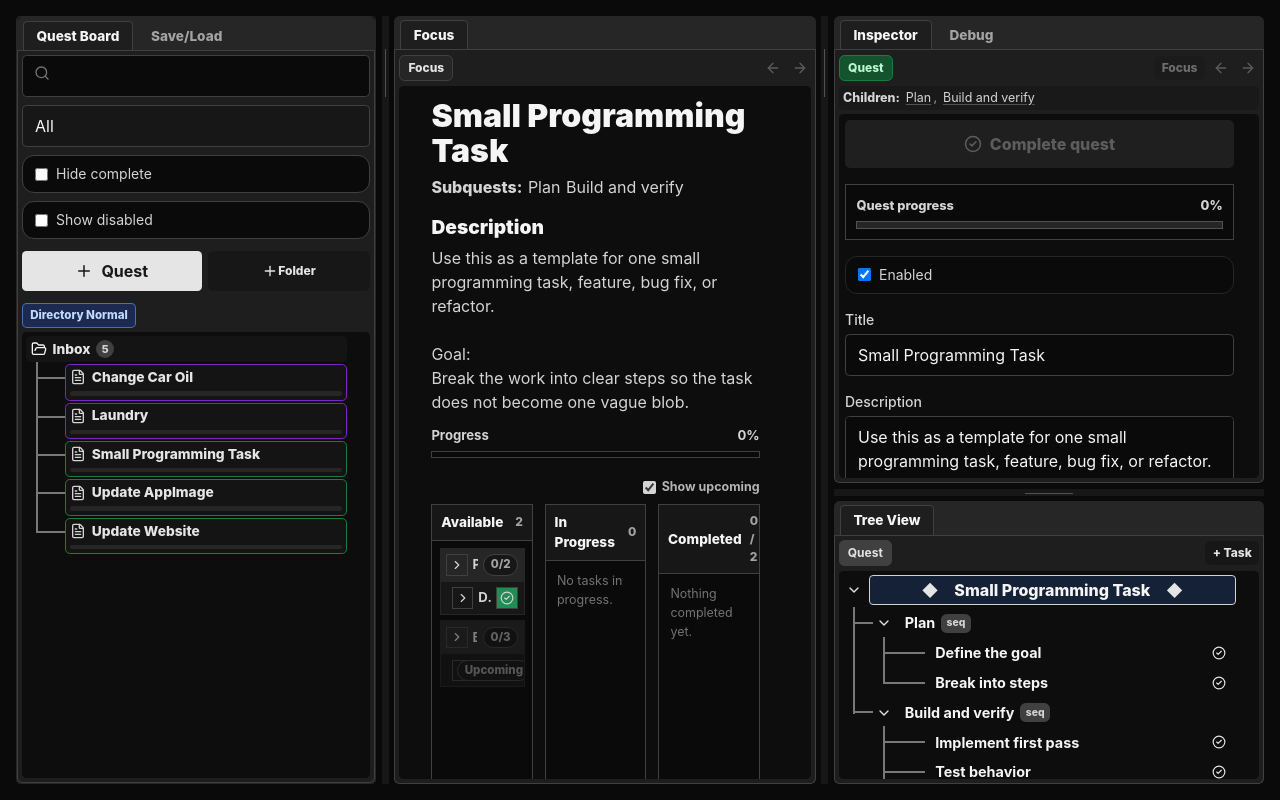
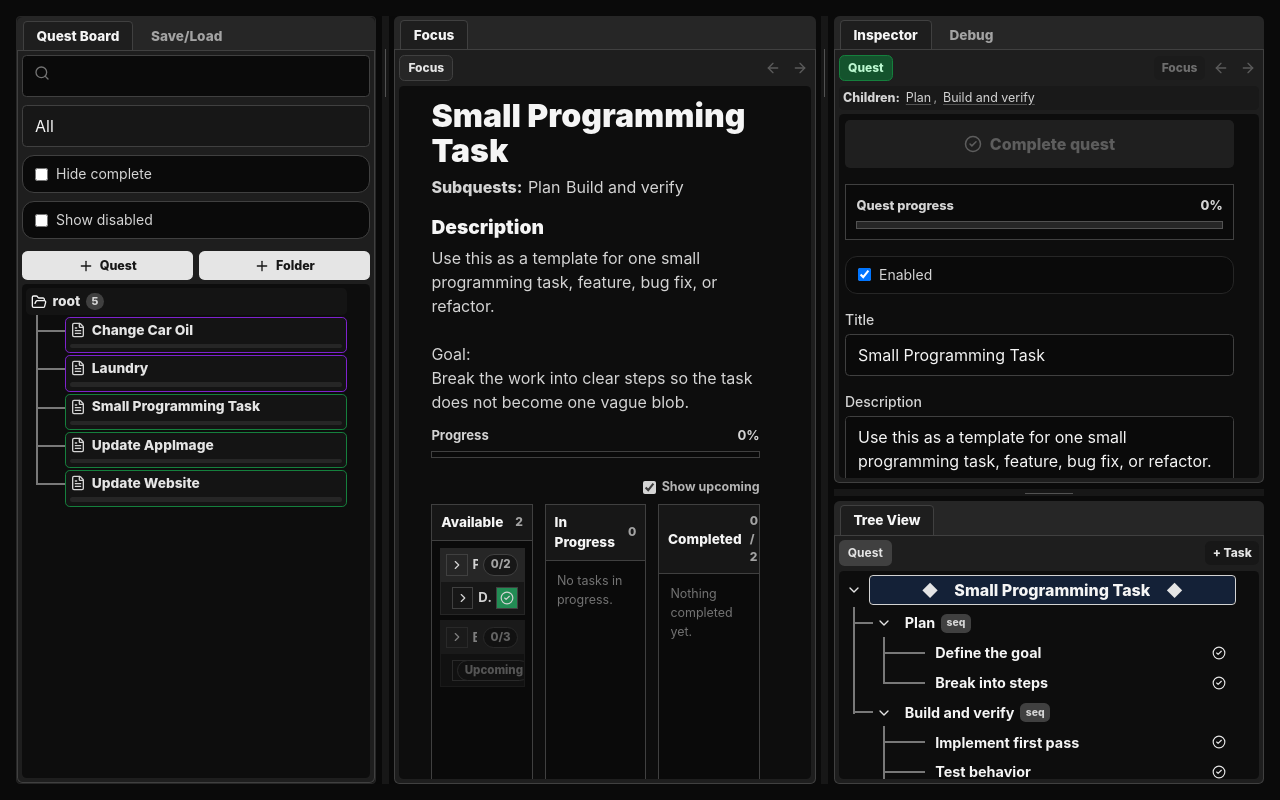
Before and after one commit to DinoDavinci/dinos-certified-audhd-planner, a React (Vite) app: page / in a window 1280 px wide. Built offline with nearby package versions, Linux system fonts and the light colour scheme.

Commit message:
ui cleanup for quest board

```diff
--- a/src/App.jsx
+++ b/src/App.jsx
@@ -31,6 +31,11 @@ import {
   runDailyMaintenance,
   selectionKey,
   getTreeContext,
+  renameQuestFolderInList,
+  deleteQuestFolderFromList,
+  moveQuestToFolderInList,
+  isFolderDescendantInList,
+  moveQuestFolderToFolderInList,
 } from "./models/appModel";
 
 import {
@@ -277,11 +282,7 @@ export default function App() {
 
     setData((old) => ({
       ...old,
-      folders: (old.folders || []).map((item) =>
-        item.id === folderId
-          ? { ...item, title: title.trim(), updatedAt: new Date().toISOString() }
-          : item
-      ),
+      folders: renameQuestFolderInList(old.folders || [], folderId, title.trim()),
     }));
   }
 
@@ -300,7 +301,7 @@ export default function App() {
 
     setData((old) => ({
       ...old,
-      folders: (old.folders || []).filter((folder) => folder.id !== folderId),
+      folders: deleteQuestFolderFromList(old.folders || [], folderId),
     }));
 
     if (selectedFolderId === folderId) setSelectedFolderId(null);
@@ -309,27 +310,8 @@ export default function App() {
   function moveQuestToFolder(questId, folderId) {
     setData((old) => ({
       ...old,
-      quests: (old.quests || []).map((quest) =>
-        quest.id === questId
-          ? { ...quest, folderId: folderId || null }
-          : quest
-      ),
+      quests: moveQuestToFolderInList(old.quests || [], questId, folderId),
     }));
-  }
-
-  function isFolderDescendant(folderId, possibleAncestorId, folders = data.folders || []) {
-    let current = folders.find((folder) => folder.id === folderId) || null;
-    const guard = new Set();
-
-    while (current) {
-      if (current.parentId === possibleAncestorId) return true;
-      if (!current.parentId || guard.has(current.parentId)) return false;
-
-      guard.add(current.parentId);
-      current = folders.find((folder) => folder.id === current.parentId) || null;
-    }
-
-    return false;
   }
 
   function moveQuestFolderToFolder(folderId, parentId) {
@@ -342,18 +324,14 @@ export default function App() {
       return;
     }
 
-    if (nextParentId && isFolderDescendant(nextParentId, folderId)) {
+    if (nextParentId && isFolderDescendantInList(data.folders || [], nextParentId, folderId)) {
       window.alert("A folder cannot be moved into one of its own child folders.");
       return;
     }
 
     setData((old) => ({
       ...old,
-      folders: (old.folders || []).map((folder) =>
-        folder.id === folderId
-          ? { ...folder, parentId: nextParentId, updatedAt: new Date().toISOString() }
-          : folder
-      ),
+      folders: moveQuestFolderToFolderInList(old.folders || [], folderId, nextParentId),
     }));
 
     if (nextParentId) {
@@ -1506,6 +1484,21 @@ function DarkStyles() {
       .quest-directory-toolbar-row > button {
         flex: 1 1 0;
       }
+      .quest-directory-create-button {
+        display: inline-flex;
+        align-items: center;
+        justify-content: center;
+        gap: 0.35rem;
+        border-radius: 0.35rem;
+        background: rgb(229 229 229);
+        padding: 0.32rem 0.5rem;
+        font-size: 0.78rem;
+        font-weight: 800;
+        color: rgb(23 23 23);
+      }
+      .quest-directory-create-button:hover {
+        background: white;
+      }
       .quest-directory-tree {
         position: relative;
         display: grid;
@@ -1514,21 +1507,7 @@ function DarkStyles() {
         width: 100%;
         min-width: 0;
       }
-      .quest-directory-mode-row {
-        display: flex;
-        justify-content: flex-start;
-      }
-      .quest-directory-mode-pill {
-        display: inline-flex;
-        align-items: center;
-        border-radius: 0.3rem;
-        border: 1px solid rgba(96, 165, 250, 0.6);
-        background: rgba(30, 64, 175, 0.35);
-        padding: 0.16rem 0.45rem;
-        font-size: 0.72rem;
-        font-weight: 850;
-        color: rgb(191 219 254);
-      }
+
       .quest-directory-rearrange .quest-directory-item {
         cursor: default;
       }
@@ -1630,16 +1609,7 @@ function DarkStyles() {
         align-items: center;
         gap: 0.15rem;
       }
-      .quest-directory-folder-move-select {
-        max-width: 5.5rem;
-        border-radius: 0.25rem;
-        border: 1px solid rgb(64 64 64);
-        background: rgb(23 23 23);
-        padding: 0.08rem 0.25rem;
-        font-size: 0.68rem;
-        font-weight: 750;
-        color: rgb(212 212 212);
-      }
+
       .quest-directory-children {
         --quest-directory-branch-color: ${TREE_BRANCH_LINE_COLOR};
         --quest-directory-branch-left: -4px;
@@ -1707,14 +1677,7 @@ function DarkStyles() {
         border-color: rgb(64 64 64);
         background: rgb(38 38 38);
       }
-      .quest-directory-empty {
-        border-radius: 0.25rem;
-        border: 1px dashed rgb(64 64 64);
-        background: rgba(10, 10, 10, 0.45);
-        padding: 0.45rem;
-        font-size: 0.78rem;
-        color: rgb(140 140 140);
-      }
+
       .quest-directory-quest-card {
         width: 100%;
         position: relative;
--- a/src/components/quest-board/QuestBoardTab.jsx
+++ b/src/components/quest-board/QuestBoardTab.jsx
@@ -38,37 +38,6 @@ function countFolderContents(folders, quests, folderId) {
   const childFolders = getDirectFolderChildren(folders, folderId);
   const directQuests = getDirectFolderQuests(quests, folderId);
   return childFolders.length + directQuests.length;
-}
-
-function isFolderDescendant(folders, folderId, possibleAncestorId) {
-  let current = (folders || []).find((folder) => folder.id === folderId) || null;
-  const guard = new Set();
-
-  while (current) {
-    if (current.parentId === possibleAncestorId) return true;
-    if (!current.parentId || guard.has(current.parentId)) return false;
-
-    guard.add(current.parentId);
-    current = (folders || []).find((folder) => folder.id === current.parentId) || null;
-  }
-
-  return false;
-}
-
-function getFolderDepth(folders, folderId) {
-  let depth = 0;
-  let current = (folders || []).find((folder) => folder.id === folderId) || null;
-  const guard = new Set();
-
-  while (current?.parentId) {
-    if (guard.has(current.parentId)) break;
-    guard.add(current.parentId);
-
-    depth += 1;
-    current = (folders || []).find((folder) => folder.id === current.parentId) || null;
-  }
-
-  return depth;
 }
 
 const DIRECTORY_DRAG_HOLD_MS = 180;
@@ -218,7 +187,6 @@ export default function QuestBoardTab({
       dragStateRef.current = pendingPress;
       setInteractionMode("rearrange");
       setDragState(pendingPress);
-      console.log("[Directory rearrange] drag start", pendingPress);
     }, DIRECTORY_DRAG_HOLD_MS);
   }
 
@@ -250,20 +218,9 @@ export default function QuestBoardTab({
 
     const moveTarget = resolveDirectoryMoveTarget(releaseTarget);
 
-    console.log("[Directory rearrange] drag release", {
-      source: activeDrag,
-      target: releaseTarget,
-      moveTarget,
-    });
-
     if (moveTarget.ok) {
       applyDirectoryMove(activeDrag, moveTarget);
     } else {
-      console.warn("[Directory rearrange] move rejected", {
-        source: activeDrag,
-        target: releaseTarget,
-        moveTarget,
-      });
     }
 
     activeDrag.select?.();
@@ -343,9 +300,7 @@ export default function QuestBoardTab({
     pendingPressRef.current = null;
 
     if (activeDrag) {
-      console.log("[Directory rearrange] drag cancel", activeDrag);
     } else if (pendingPress) {
-      console.log("[Directory rearrange] press cancel", pendingPress);
     }
 
     dragStateRef.current = null;
@@ -388,14 +343,8 @@ export default function QuestBoardTab({
         </div>
 
         <div className="quest-directory-toolbar-row">
-          <button onClick={() => createQuest(selectedFolderId)} className="primary-button"><Plus size={18} /> Quest</button>
-          <button onClick={() => createQuestFolder(selectedFolderId)} className="title-secondary-button"><Plus size={16} /> Folder</button>
-        </div>
-
-        <div className="quest-directory-mode-row">
-          <span className="quest-directory-mode-pill">
-            {isRearrangeMode ? "Directory Rearrange" : "Directory Normal"}
-          </span>
+          <button onClick={() => createQuest(selectedFolderId)} className="quest-directory-create-button"><Plus size={16} /> Quest</button>
+          <button onClick={() => createQuestFolder(selectedFolderId)} className="quest-directory-create-button"><Plus size={16} /> Folder</button>
         </div>
       </div>
 
@@ -466,7 +415,7 @@ function InboxSection({
         onPointerDown={(event) => beginDirectoryPress?.(event, {
           kind: "root",
           id: "root",
-          title: "Inbox",
+          title: "root",
           selectDirectory: () => setSelectedFolderId(null),
           select: () => setSelectedFolderId(null),
         })}
@@ -475,19 +424,15 @@ function InboxSection({
           type="button"
           className="quest-directory-folder-main"
           onClick={() => setSelectedFolderId(null)}
-          title="Select Inbox"
+          title="Select root"
         >
           <FolderOpen size={16} />
-          <span className="quest-directory-folder-title">Inbox</span>
+          <span className="quest-directory-folder-title">root</span>
           <span className="quest-directory-folder-count">{count}</span>
         </button>
       </div>
 
       <div className="quest-directory-children">
-        {rootFolders.length === 0 && inboxQuests.length === 0 && (
-          <div className="quest-directory-empty">No quests or folders in Inbox.</div>
-        )}
-
         {rootFolders.map((folder, index) => (
           <QuestFolderNode
             key={folder.id}
@@ -663,10 +608,6 @@ function QuestFolderNode({
               depth={depth + 1}
             />
           ))}
-
-          {directQuests.length === 0 && childFolders.length === 0 && (
-            <div className="quest-directory-empty">Empty folder.</div>
-          )}
 
           {directQuests.map((quest) => (
             <QuestDirectoryCard
--- a/src/models/appModel.js
+++ b/src/models/appModel.js
@@ -493,3 +493,47 @@ export function questTypeLabel(quest) {
   if (quest.scheduleType === "cooldown" || quest.cooldownEnabled) return "Cooldown";
   return "Quest";
 }
+
+
+export function renameQuestFolderInList(folders = [], folderId, title) {
+  return (folders || []).map((folder) =>
+    folder.id === folderId
+      ? { ...folder, title, updatedAt: new Date().toISOString() }
+      : folder
+  );
+}
+
+export function deleteQuestFolderFromList(folders = [], folderId) {
+  return (folders || []).filter((folder) => folder.id !== folderId);
+}
+
+export function moveQuestToFolderInList(quests = [], questId, folderId) {
+  return (quests || []).map((quest) =>
+    quest.id === questId
+      ? { ...quest, folderId: folderId || null }
+      : quest
+  );
+}
+
+export function isFolderDescendantInList(folders = [], folderId, possibleAncestorId) {
+  let current = (folders || []).find((folder) => folder.id === folderId) || null;
+  const guard = new Set();
+
+  while (current) {
+    if (current.parentId === possibleAncestorId) return true;
+    if (!current.parentId || guard.has(current.parentId)) return false;
+
+    guard.add(current.parentId);
+    current = (folders || []).find((folder) => folder.id === current.parentId) || null;
+  }
+
+  return false;
+}
+
+export function moveQuestFolderToFolderInList(folders = [], folderId, parentId) {
+  return (folders || []).map((folder) =>
+    folder.id === folderId
+      ? { ...folder, parentId: parentId || null, updatedAt: new Date().toISOString() }
+      : folder
+  );
+}
```
